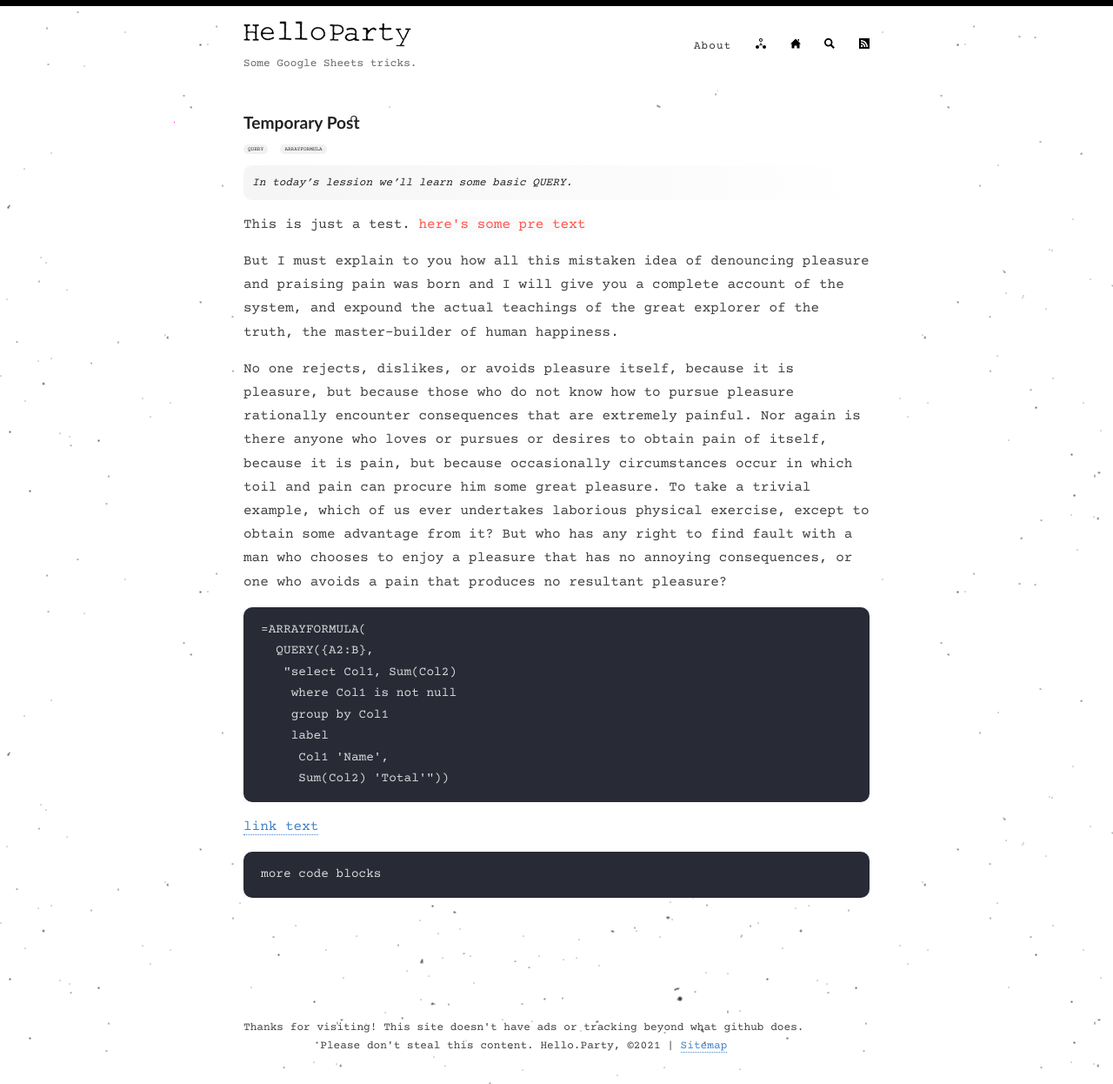
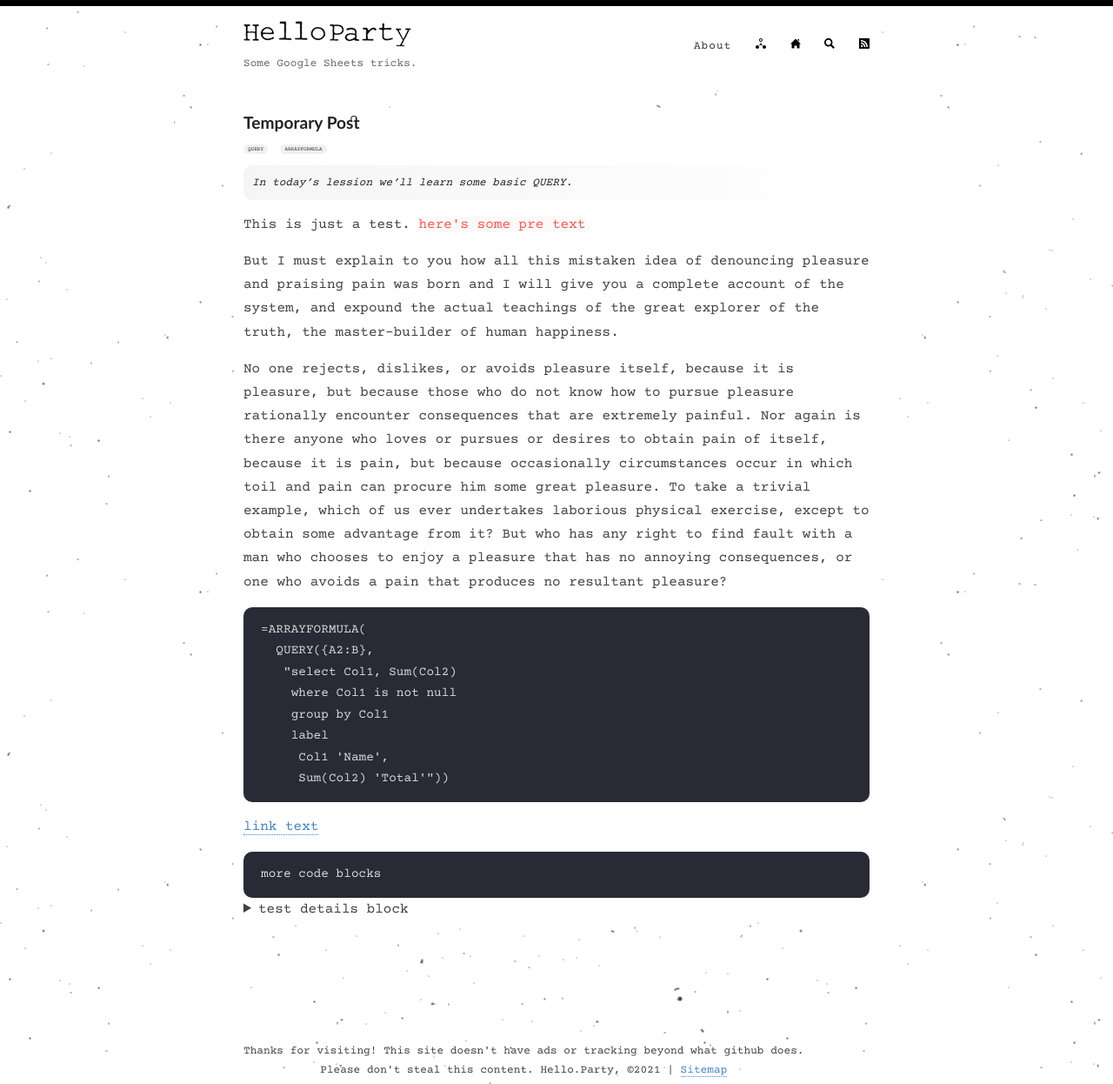
Before and after one commit to hello-party/hello-party-old.github.io, a Jekyll site: the page built from _posts/2021-02-04-hello.md, in a window 1280 px wide. Shown: the whole page at 87% size. Built offline with Jekyll 4.4.1, drawn with Linux system fonts in a browser that asks for light colours.

Commit message:
Update 2021-02-04-hello.md

````diff
--- a/_posts/2021-02-04-hello.md
+++ b/_posts/2021-02-04-hello.md
@@ -28,3 +28,8 @@ No one rejects, dislikes, or avoids pleasure itself, because it is pleasure, but
 ```
 more code blocks
 ```
+
+
+<details>
+    <summary>test details block</summary>
+</details>
````
